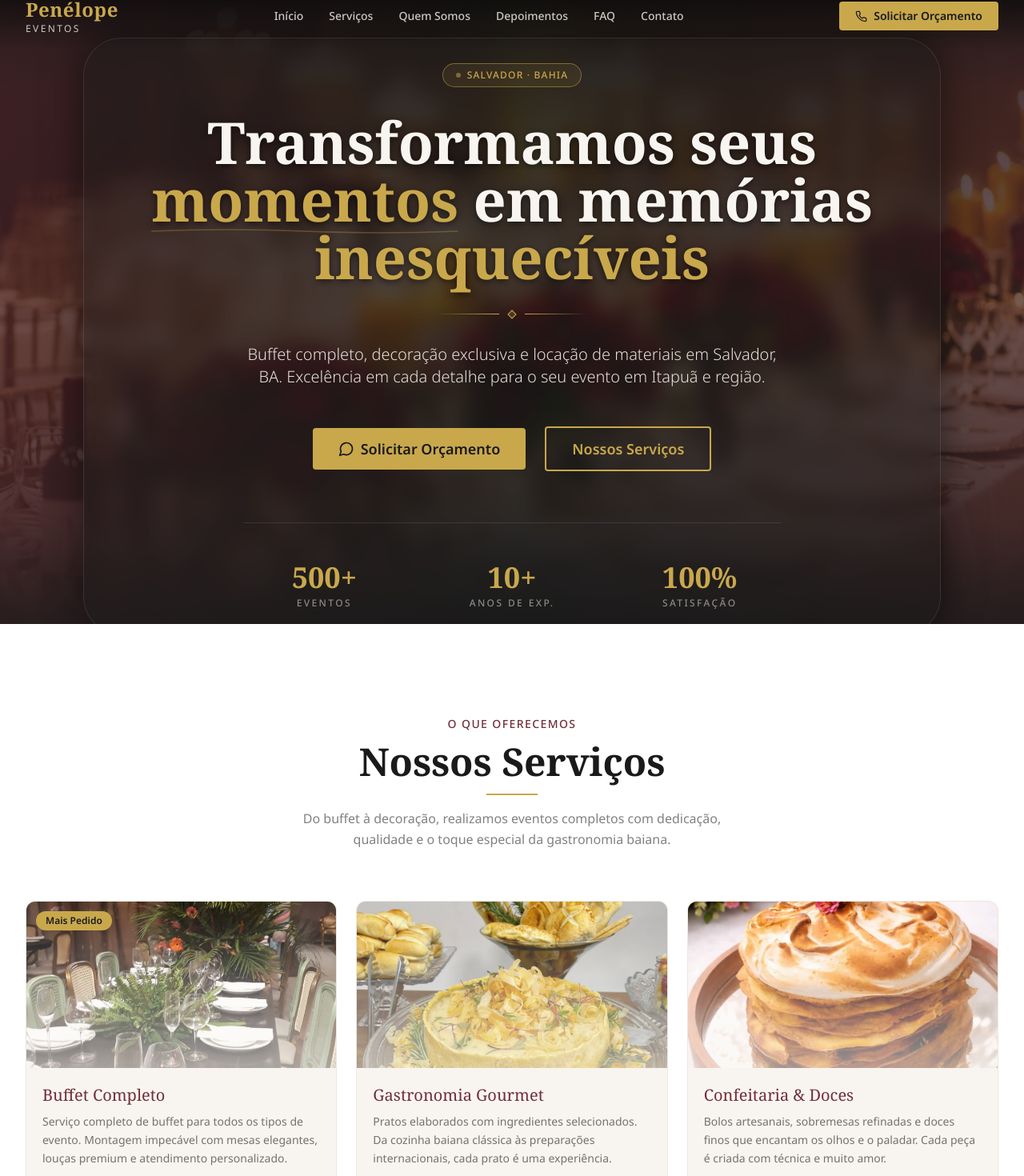
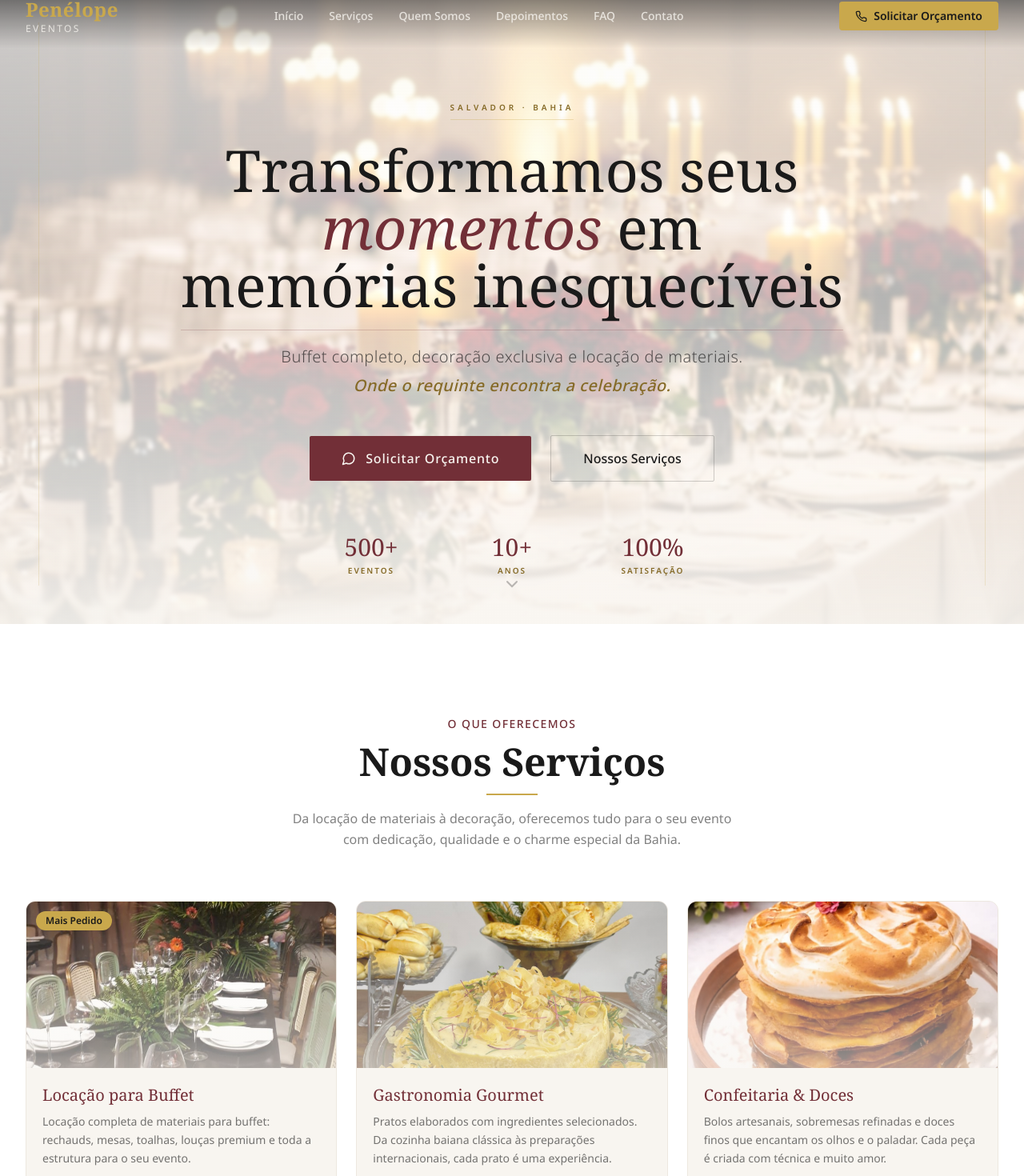
Before and after one commit to mrsf927/penelopeeventos, a React (Vite) app: page / in a window 1280 px wide. Shown: the part 20-1490 px from the top of the page at 80% size. Built offline with nearby package versions, Linux system fonts and the light colour scheme.

Commit message:
feat: redesign hero section with a clean, minimalist light theme

```diff
--- a/src/components/About.tsx
+++ b/src/components/About.tsx
@@ -83,7 +83,7 @@ export default function About() {
             <div className="col-span-2">
               <img
                 src="/images/buffet-1.jpeg"
-                alt="Buffet completo Penélope Eventos"
+                alt="Locação de materiais Penélope Eventos"
                 className="w-full h-64 object-cover rounded-lg shadow-lg"
               />
             </div>
--- a/src/components/FAQ.tsx
+++ b/src/components/FAQ.tsx
@@ -20,7 +20,7 @@ const faqs = [
   {
     question: 'Qual o número mínimo de convidados para contratar o serviço?',
     answer:
-      'Trabalhamos a partir de 30 convidados para serviço de buffet completo. Para eventos menores ou coqueteleiras, temos pacotes especiais. Entre em contato pelo WhatsApp e montaremos uma proposta adequada ao tamanho e tipo do seu evento.',
+      'Trabalhamos a partir de 30 convidados para locação de materiais para buffet. Para eventos menores ou coqueteleiras, temos pacotes especiais. Entre em contato pelo WhatsApp e montaremos uma proposta adequada ao tamanho e tipo do seu evento.',
   },
   {
     question: 'Como funciona o processo de orçamento?',
@@ -28,9 +28,9 @@ const faqs = [
       'O orçamento é 100% gratuito e sem compromisso! Basta nos enviar uma mensagem pelo WhatsApp ou preencher o formulário de contato com a data, tipo de evento, número de convidados e o que deseja incluir no pacote. Retornamos em até 24 horas.',
   },
   {
-    question: 'Vocês fazem buffet baiano tradicional?',
+    question: 'Vocês têm materiais para buffet no estilo baiano?',
     answer:
-      'Com certeza! Essa é uma das nossas especialidades. Oferecemos culinária baiana autêntica: moqueca de peixe e camarão, vatapá, caruru, bobó de camarão, acarajé, além de pratos regionais servidos em panelas de barro com todo o sabor da Bahia.',
+      'Sim! Essa é uma das nossas especialidades. Temos em nosso acervo panelas de barro, rechauds e toda a estrutura para montar um buffet no estilo baiano tradicional, dando aquele toque autêntico da Bahia ao seu evento.',
   },
   {
     question: 'Posso personalizar o cardápio para restrições alimentares?',
--- a/src/components/Footer.tsx
+++ b/src/components/Footer.tsx
@@ -10,12 +10,12 @@ const navLinks = [
 ]
 
 const services = [
-  'Buffet Completo',
+  'Locação para Buffet',
   'Gastronomia Gourmet',
   'Confeitaria & Doces',
   'Locação de Materiais',
   'Decoração de Mesas',
-  'Buffet Baiano',
+  'Estilo Baiano',
 ]
 
 export default function Footer() {
--- a/src/components/Hero.tsx
+++ b/src/components/Hero.tsx
@@ -1,112 +1,125 @@
 import { ChevronDown, MessageCircle } from 'lucide-react'
+import { useEffect, useState } from 'react'
 
 export default function Hero() {
+  const [isVisible, setIsVisible] = useState(false)
+
+  useEffect(() => {
+    const timer = setTimeout(() => setIsVisible(true), 100)
+    return () => clearTimeout(timer)
+  }, [])
+
   return (
     <section
       id="inicio"
-      className="relative min-h-screen flex items-center justify-center overflow-hidden"
+      className="relative min-h-screen flex items-center justify-center overflow-hidden bg-cream"
     >
-      {/* Background Image */}
+      {/* Background Image with Light Treatment */}
       <div
         className="absolute inset-0 bg-cover bg-center bg-no-repeat"
-        style={{ backgroundImage: "url('/images/image-converted.webp')" }}
+        style={{
+          backgroundImage: "url('/images/image-converted.webp')",
+          filter: 'grayscale(20%) brightness(1.1)',
+        }}
       />
 
-      {/* Gradient Overlays - Enhanced for better contrast */}
-      <div className="absolute inset-0 bg-charcoal/60" /> {/* Base dimming */}
-      <div className="absolute inset-0 bg-gradient-to-b from-charcoal/90 via-transparent to-charcoal/95" />
-      <div className="absolute inset-0 bg-gradient-to-r from-wine/40 via-transparent to-wine/30" />
+      {/* Light Premium Overlays */}
+      <div className="absolute inset-0 bg-white/70 backdrop-blur-[2px]" />
+      <div className="absolute inset-0 bg-gradient-to-b from-cream/40 via-transparent to-cream/80" />
 
-      {/* Decorative elements */}
-      <div className="absolute top-0 left-0 w-full h-32 bg-gradient-to-b from-charcoal to-transparent opacity-60" />
-      <div className="absolute bottom-0 left-0 w-full h-32 bg-gradient-to-t from-charcoal to-transparent opacity-60" />
+      {/* Delicate Side Borders */}
+      <div className="absolute inset-y-12 left-12 w-px bg-gold/20 hidden lg:block" />
+      <div className="absolute inset-y-12 right-12 w-px bg-gold/20 hidden lg:block" />
 
       {/* Content */}
-      <div className="relative z-10 text-center px-4 sm:px-6 max-w-5xl mx-auto pt-20">
-        <div className="relative group">
-          {/* Glass Card Container */}
-          <div className="absolute inset-0 bg-charcoal/40 backdrop-blur-md rounded-[3rem] -inset-y-8 -inset-x-4 md:-inset-x-12 border border-white/10 shadow-[0_0_50px_rgba(0,0,0,0.5)]" />
-
-          <div className="relative z-10">
-            {/* Badge */}
-            <div className="inline-flex items-center gap-2 border border-gold/50 rounded-full px-4 py-1.5 mb-8 bg-gold/10 backdrop-blur-sm">
-              <span className="w-1.5 h-1.5 rounded-full bg-gold animate-pulse" />
-              <span className="text-gold text-xs font-medium tracking-widest uppercase">
+      <div className="relative z-10 text-center px-4 sm:px-6 max-w-4xl mx-auto pt-20">
+        {/* Simple Location Badge */}
+        <div
+          className={`transition-all duration-1000 ease-out mb-8 ${isVisible ? 'opacity-100' : 'opacity-0 translate-y-4'
+            }`}
+        >
+          <span className="text-gold-dark text-[10px] font-bold tracking-[0.4em] uppercase border-b border-gold/30 pb-2">
             Salvador · Bahia
           </span>
         </div>
 
-            {/* Main Headline */}
-            <h1 className="font-serif text-4xl sm:text-5xl md:text-6xl lg:text-7xl font-bold text-cream leading-tight text-shadow mb-8">
-              Transformamos seus{' '}
-              <span className="relative inline-block">
-                <em className="text-gold not-italic">momentos</em>
-                <svg className="absolute -bottom-2 left-0 w-full h-2 text-gold/30" viewBox="0 0 100 10" preserveAspectRatio="none">
-                  <path d="M0 5 Q 25 0 50 5 T 100 5" fill="none" stroke="currentColor" strokeWidth="2" />
-                </svg>
-              </span>{' '}
-              em memórias{' '}
-              <em className="text-gold not-italic">inesquecíveis</em>
+        {/* Clean, Elegant Headline */}
+        <div
+          className={`transition-all duration-1000 delay-200 ease-out mb-10 ${isVisible ? 'opacity-100' : 'opacity-0 translate-y-6'
+            }`}
+        >
+          <h1 className="font-serif text-4xl sm:text-5xl md:text-6xl lg:text-7xl font-light text-charcoal leading-tight">
+            Transformamos seus <br />
+            <span className="italic text-wine font-medium">momentos</span> em <br />
+            <span className="relative">
+              memórias inesquecíveis
+              <div className="absolute -bottom-2 left-0 w-full h-px bg-wine/20" />
+            </span>
           </h1>
-
-            {/* Gold divider */}
-            <div className="flex items-center justify-center gap-3 mb-8">
-              <div className="h-px w-20 bg-gradient-to-r from-transparent to-gold" />
-              <div className="w-2 h-2 rotate-45 border border-gold bg-gold/20" />
-              <div className="h-px w-20 bg-gradient-to-l from-transparent to-gold" />
         </div>
 
-            {/* Subtitle */}
-            <p className="text-cream/90 text-lg md:text-xl max-w-2xl mx-auto leading-relaxed mb-12 text-shadow-sm font-light">
-              Buffet completo, decoração exclusiva e locação de materiais em Salvador, BA.
-              Excelência em cada detalhe para o seu evento em Itapuã e região.
+        {/* Minimalist Subtitle */}
+        <div
+          className={`transition-all duration-1000 delay-500 ease-out mb-12 ${isVisible ? 'opacity-100' : 'opacity-0'
+            }`}
+        >
+          <p className="text-charcoal/70 text-lg md:text-xl max-w-2xl mx-auto leading-relaxed font-light tracking-wide">
+            Buffet completo, decoração exclusiva e locação de materiais.
+            <span className="block mt-2 text-gold-dark font-medium italic">Onde o requinte encontra a celebração.</span>
           </p>
+        </div>
 
-            {/* CTAs */}
-            <div className="flex flex-col sm:flex-row items-center justify-center gap-6 mb-16">
+        {/* Clean Buttons */}
+        <div
+          className={`flex flex-col sm:flex-row items-center justify-center gap-6 mb-16 transition-all duration-1000 delay-700 ease-out ${isVisible ? 'opacity-100 translate-y-0' : 'opacity-0 translate-y-4'
+            }`}
+        >
           <a
             href="https://wa.me/5571996425492?text=Olá!%20Gostaria%20de%20solicitar%20um%20orçamento%20para%20meu%20evento."
             target="_blank"
             rel="noopener noreferrer"
-                className="flex items-center gap-2 btn-gold text-lg w-full sm:w-auto justify-center group/btn"
+            className="group relative flex items-center gap-3 bg-wine text-cream font-medium px-10 py-4 rounded-sm transition-all duration-300 hover:bg-wine-dark hover:shadow-xl active:scale-95 w-full sm:w-auto justify-center"
           >
-                <MessageCircle size={20} className="group-hover/btn:rotate-12 transition-transform" />
-                Solicitar Orçamento
+            <MessageCircle size={18} />
+            <span className="tracking-wider">Solicitar Orçamento</span>
           </a>
           <a
             href="#servicos"
-                className="flex items-center gap-2 btn-outline-gold text-lg w-full sm:w-auto justify-center hover:bg-gold/10 transition-colors"
+            className="group flex items-center gap-2 border border-charcoal/20 text-charcoal font-medium px-10 py-4 rounded-sm transition-all duration-300 hover:border-wine hover:text-wine active:scale-95 w-full sm:w-auto justify-center"
           >
             Nossos Serviços
           </a>
         </div>
 
-            {/* Stats */}
-            <div className="grid grid-cols-3 gap-8 max-w-2xl mx-auto border-t border-white/10 pt-12">
+        {/* Minimal Stats */}
+        <div
+          className={`grid grid-cols-3 gap-4 max-w-lg mx-auto transition-all duration-1000 delay-1000 ease-out ${isVisible ? 'opacity-100' : 'opacity-0'
+            }`}
+        >
           {[
             { value: '500+', label: 'Eventos' },
-                { value: '10+', label: 'Anos de Exp.' },
+            { value: '10+', label: 'Anos' },
             { value: '100%', label: 'Satisfação' },
           ].map((stat) => (
-                <div key={stat.label} className="text-center group/stat">
-                  <div className="font-serif text-3xl md:text-4xl font-bold text-gold mb-1 group-hover/stat:scale-110 transition-transform">
+            <div key={stat.label} className="text-center group">
+              <div className="font-serif text-2xl md:text-3xl font-light text-wine mb-1">
                 {stat.value}
               </div>
-                  <div className="text-cream/50 text-xs tracking-[0.2em] uppercase font-medium">{stat.label}</div>
+              <div className="text-gold-dark text-[10px] tracking-[0.2em] uppercase font-bold">
+                {stat.label}
+              </div>
             </div>
           ))}
         </div>
       </div>
-        </div>
-      </div>
 
-      {/* Scroll indicator */}
+      {/* Subtle Scroll Indicator */}
       <div className="absolute bottom-8 inset-x-0 flex justify-center">
         <a
           href="#servicos"
-          className="text-gold/60 hover:text-gold transition-colors animate-bounce"
+          className="text-charcoal/30 hover:text-wine transition-colors duration-300 animate-bounce"
         >
-          <ChevronDown size={32} />
+          <ChevronDown size={24} />
         </a>
       </div>
     </section>
--- a/src/components/Services.tsx
+++ b/src/components/Services.tsx
@@ -3,9 +3,9 @@ import { ArrowRight } from 'lucide-react'
 const services = [
   {
     id: 1,
-    title: 'Buffet Completo',
+    title: 'Locação para Buffet',
     description:
-      'Serviço completo de buffet para todos os tipos de evento. Montagem impecável com mesas elegantes, louças premium e atendimento personalizado.',
+      'Locação completa de materiais para buffet: rechauds, mesas, toalhas, louças premium e toda a estrutura para o seu evento.',
     image: '/images/buffet-1.jpeg',
     tag: 'Mais Pedido',
   },
@@ -43,9 +43,9 @@ const services = [
   },
   {
     id: 6,
-    title: 'Buffet Baiano',
+    title: 'Estilo Baiano',
     description:
-      'Especialidade da casa: culinária baiana autêntica com panelas de barro, azeite de dendê, moquecas e todo o sabor da Bahia para o seu evento.',
+      'Locação com o charme baiano: panelas de barro, rechauds e toda a estrutura para montar um buffet no estilo típico da Bahia.',
     image: '/images/buffet-baiano.jpeg',
     tag: 'Especialidade',
   },
@@ -63,8 +63,7 @@ export default function Services() {
           <h2 className="section-title text-charcoal mt-3 mb-4">Nossos Serviços</h2>
           <div className="w-16 h-0.5 bg-gold mx-auto my-4" />
           <p className="text-charcoal/55 max-w-xl mx-auto mt-4 leading-relaxed">
-            Do buffet à decoração, realizamos eventos completos com dedicação, qualidade
-            e o toque especial da gastronomia baiana.
+            Da locação de materiais à decoração, oferecemos tudo para o seu evento com dedicação, qualidade e o charme especial da Bahia.
           </p>
         </div>
 
--- a/src/components/Testimonials.tsx
+++ b/src/components/Testimonials.tsx
@@ -6,7 +6,7 @@ const testimonials = [
     name: 'Maria Souza',
     event: 'Casamento',
     rating: 5,
-    text: 'A Penélope Eventos foi perfeita para o nosso casamento! Cada detalhe foi cuidado com tanto carinho. O buffet estava delicioso e a decoração das mesas superou todas as expectativas. Emocionante demais!',
+    text: 'A Penélope Eventos foi perfeita para o nosso casamento! Cada detalhe foi cuidado com tanto carinho. A estrutura de locação estava impecável e a decoração das mesas superou todas as expectativas. Emocionante demais!',
     initial: 'M',
   },
   {
@@ -30,7 +30,7 @@ const testimonials = [
     name: 'Roberto Lima',
     event: 'Confraternização',
     rating: 5,
-    text: 'Contratamos a Penélope para a confraternização da empresa. O resultado foi simplesmente impecável. Nossos clientes ficaram encantados com a organização e a qualidade do buffet.',
+    text: 'Contratamos a Penélope para a confraternização da empresa. O resultado foi simplesmente impecável. Nossos clientes ficaram encantados com a organização e a qualidade dos materiais locados.',
     initial: 'R',
   },
   {
--- a/src/index.css
+++ b/src/index.css
@@ -38,6 +38,9 @@
   .text-shadow {
     text-shadow: 0 2px 8px rgba(0, 0, 0, 0.6);
   }
+  .text-shadow-sm {
+    text-shadow: 0 1px 4px rgba(0, 0, 0, 0.4);
+  }
 }
 
 /* Custom scrollbar */
--- a/tailwind.config.js
+++ b/tailwind.config.js
@@ -15,7 +15,7 @@ export default {
         gold: {
           DEFAULT: '#C9A84C',
           light: '#D9BC72',
-          dark: '#A8893A',
+          dark: '#856A27',
         },
         cream: {
           DEFAULT: '#F8F5F0',
```
Also changed, not shown: 5 other files (tests, documents, lock files or other folders). Lines whose indentation alone changed are shown as unchanged.
